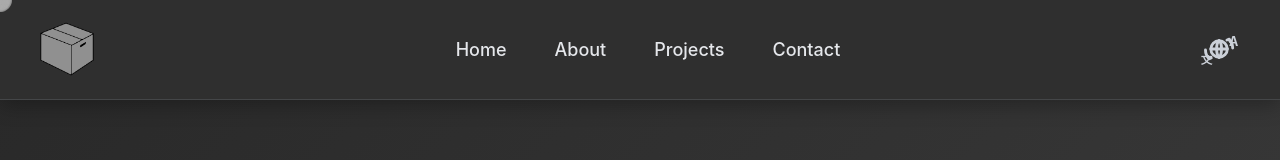
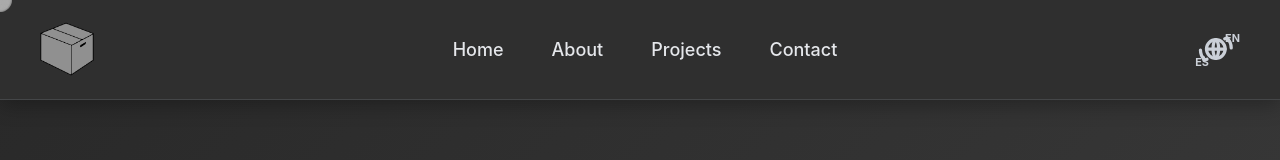
Before and after one commit to FidelGenre/Portfolio, a Next.js app: page / in a window 1280 px wide. Shown: the top 160 px of the page. Built offline with nearby package versions, Linux system fonts and the light colour scheme.

Commit message:
Language icon: show EN/ES at corners, slightly larger (52px)

```diff
--- a/src/components/Navbar.tsx
+++ b/src/components/Navbar.tsx
@@ -78,7 +78,7 @@ export default function Navbar() {
                   transition: "transform 0.6s cubic-bezier(0.22, 1, 0.36, 1)",
                 }}
               >
-                <svg width="46" height="46" viewBox="0 0 24 24" fill="none">
+                <svg width="52" height="52" viewBox="0 0 24 24" fill="none">
                   <g
                     stroke="currentColor"
                     strokeWidth="1.5"
@@ -96,28 +96,28 @@ export default function Navbar() {
                     <path d="M5.8 17a6.3 6.3 0 0 1-1.9-4.5" />
                     <path d="m6.9 16.7-1.2.4-.5-1.2" />
                   </g>
-                  {/* letras A / 文 */}
+                  {/* códigos EN / ES en cada punta */}
                   <text
-                    x="18.6"
-                    y="8"
-                    fontSize="6.5"
+                    x="18.7"
+                    y="7.2"
+                    fontSize="5"
                     fontWeight="700"
                     fill="currentColor"
                     textAnchor="middle"
                     dominantBaseline="central"
                   >
-                    A
+                    EN
                   </text>
                   <text
-                    x="4.4"
-                    y="17.6"
-                    fontSize="6"
+                    x="4.6"
+                    y="18"
+                    fontSize="5"
                     fontWeight="700"
                     fill="currentColor"
                     textAnchor="middle"
                     dominantBaseline="central"
                   >
-                    文
+                    ES
                   </text>
                 </svg>
               </span>
```
